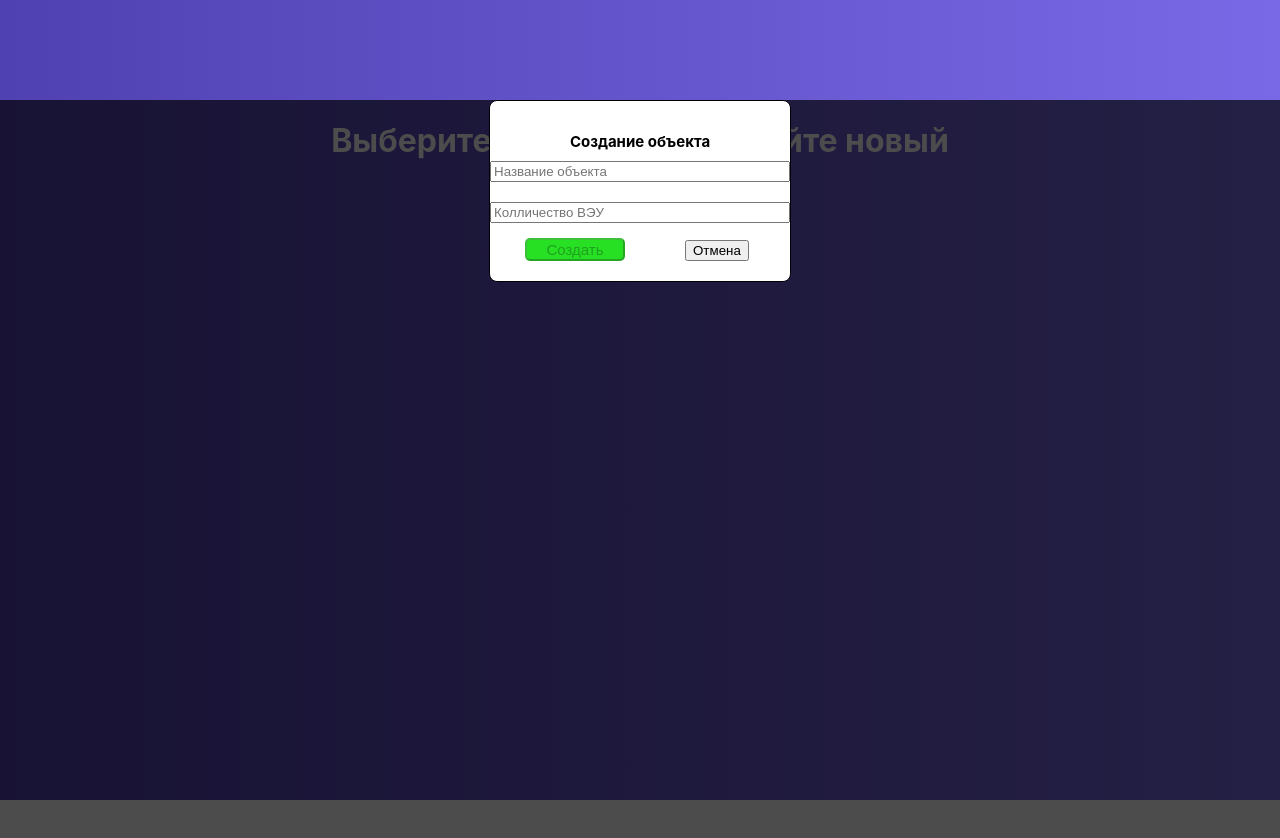
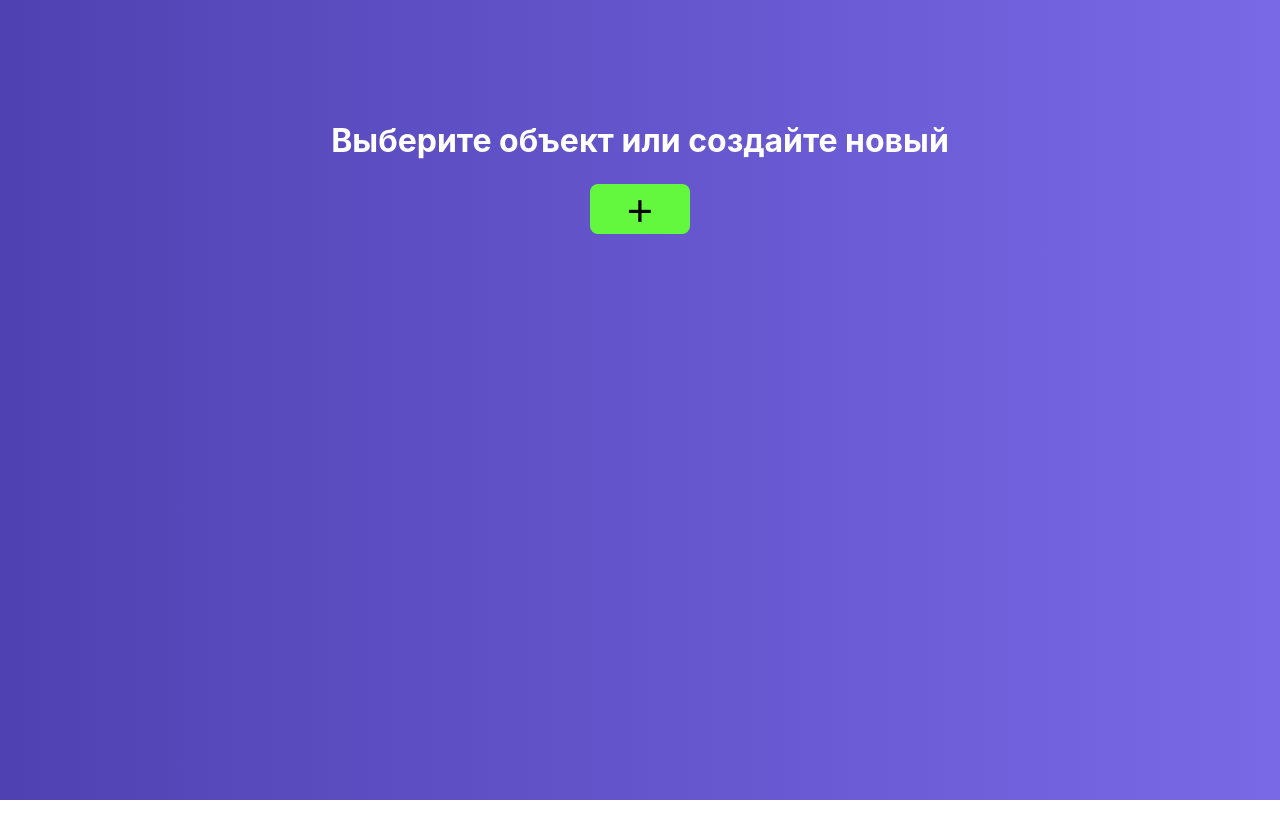
Before and after one commit to BogdanMarchukov/Ker_Geo, a React (Create React App) app: page / in a window 1280 px wide. Shown: the top 838 px of the page. Built offline with nearby package versions, Linux system fonts and the light colour scheme.

Commit message:
Finish to create Object

```diff
--- a/package.json
+++ b/package.json
@@ -9,6 +9,8 @@
     "react": "^16.13.1",
     "react-dom": "^16.13.1",
     "react-redux": "^7.2.1",
+    "react-router": "^5.2.0",
+    "react-router-dom": "^5.2.0",
     "react-scripts": "3.4.3",
     "redux": "^4.0.5",
     "redux-thunk": "^2.3.0"
--- a/src/components/createNewObject/createNewObject.js
+++ b/src/components/createNewObject/createNewObject.js
@@ -1,7 +1,8 @@
 import React, { Component } from 'react'
 import { connect } from 'react-redux'
 import classes from './CreateNewObject.module.css'
-import { CREATE_NEW_OBJECT } from '../../store/actions/actionTypes'
+import { CREATE_NEW_OBJECT, CLOSE_WINDOW } from '../../store/actions/actionTypes'
+
 
 class CreateNewObject extends Component {
 
@@ -9,24 +10,13 @@ class CreateNewObject extends Component {
         name: "",
         namber: 0,
         disabled: true,
-        cls: classes.background
 
     }
 
 
-    createHandler = () => {
-        console.log('test')
-    }
-
-    censelHandler = () => {
-        console.log("tect2")
-    }
-
     submitHandler = (event) => {
         event.preventDefault()
-        this.setState(
-            {cls:classes.none}
-        )
+        this.props.closeWindow()
     }
 
     HandlerNameObject = event => {
@@ -59,9 +49,9 @@ class CreateNewObject extends Component {
 
 
 
+        return (
 
-        return (
-            <div className = {this.state.cls}>
+            <div className = {this.props.none}>
                 <div className={classes.CreateNewObject}>
                     <h1>Создание объекта</h1>
                     <form onSubmit={this.submitHandler}>
@@ -89,6 +79,7 @@ class CreateNewObject extends Component {
                                 Создать
                         </button>
                             <button
+                                onClick={this.props.closeWindow}
                                 className={classes.censel}
 
                             >
@@ -102,11 +93,19 @@ class CreateNewObject extends Component {
     }
 }
 
+function mapStateToProps(state) {
+    return {
+        none: state.cls.none
+    }
+}
+
+
 function mapDispatchToProps(dispatch) {
     return {
-        onName: info => dispatch({ type: CREATE_NEW_OBJECT, info })
+        onName: info => dispatch({ type: CREATE_NEW_OBJECT, info }),
+        closeWindow: () => dispatch({type: CLOSE_WINDOW})
     }
 
 }
 
-export default connect(null, mapDispatchToProps)(CreateNewObject)
+export default connect(mapStateToProps, mapDispatchToProps)(CreateNewObject)
--- a/src/components/createNewObject/createNewObject.module.css
+++ b/src/components/createNewObject/createNewObject.module.css
@@ -8,6 +8,7 @@
     top: auto;
     background: #fff;
     border-radius: 8px;
+    z-index: 1000;
 }
 
 .CreateNewObject h1{
@@ -33,16 +34,3 @@
 .censel {
     margin-left: 60px;
 }
-
-.background {
-    width: 100%;
-    height: 100%;
-    background: rgba(0, 0, 0, .7);
-    display: flex;
-    justify-content: center;
-
-}
-
-.none {
-    display: none;
-}
--- a/src/containers/Veu/Veu.js
+++ b/src/containers/Veu/Veu.js
@@ -3,6 +3,7 @@ import classes from './Veu.module.css'
 import ObjectButton from '../../components/objectButton/ObjectButton'
 import { connect } from 'react-redux'
 import CreateNewObject from '../../components/CreateNewObject/CreateNewObject'
+import {CALL_MODEL_WINDOW} from '../../store/actions/actionTypes'
 
 
 class Veu extends Component {
@@ -13,17 +14,15 @@ class Veu extends Component {
 
 
 
-
     render() {
-
 
 
         return (
             <div className={classes.Veu}>
                 <h1>Выберите объект или создайте новый</h1>
                 <button
-                    className={classes.btn}
-                    onClick = {this.createWindow}
+                    className={this.props.btn_veu}
+                    onClick = {this.props.omWindowModal}
                 >
                     +
                  </button>
@@ -52,11 +51,18 @@ class Veu extends Component {
 
 function mapSatteToProps(state) {
     return {
-        veu: state.veu.veu
+        veu: state.veu.veu,
+        btn_veu:state.cls.btn
     }
 
 }
 
+function mapDispatchToProps(dispatch){
+    return {
+        omWindowModal: () => dispatch({type: CALL_MODEL_WINDOW })
+    }
+}
 
 
-export default connect(mapSatteToProps) (Veu)
+
+export default connect(mapSatteToProps, mapDispatchToProps) (Veu)
--- a/src/containers/Veu/Veu.module.css
+++ b/src/containers/Veu/Veu.module.css
@@ -7,15 +7,7 @@
     background: linear-gradient(90deg, #5041b2 0%, #7969e6 100%);
 }
 
-.btn {
-    width: 100px;
-    height: 50px;
-    font-size: 45px;
-    margin: 2px auto;
-    border-radius: 8px;
-    border: none;
-    background:#63f73e;
-}
+
 
 .Veu h1 {
     color: #fff;
--- a/src/index.css
+++ b/src/index.css
@@ -11,3 +11,27 @@ code {
   font-family: source-code-pro, Menlo, Monaco, Consolas, 'Courier New',
     monospace;
 }
+
+.none {
+  display: none;
+}
+
+.background_createNewObject {
+  width: 100%;
+  height: 100%;
+  background: rgba(0, 0, 0, .7);
+  display: flex;
+  justify-content: center;
+
+}
+
+.btn_veu {
+  width: 100px;
+  height: 50px;
+  font-size: 45px;
+  margin: 2px auto;
+  border-radius: 8px;
+  border: none;
+  background:#63f73e;
+  z-index: 100;
+}
--- a/src/index.js
+++ b/src/index.js
@@ -7,6 +7,7 @@ import {createStore, compose, applyMiddleware} from 'redux'
 import rootReducer from './store/reducers/rootReducer'
 import {Provider} from 'react-redux'
 import thunk from 'redux-thunk'
+import {BrowserRouter} from 'react-router-dom'
 
 
 const composeEnhancers =
@@ -28,7 +29,9 @@ const composeEnhancers =
 ReactDOM.render(
 
     <Provider store = {store}>
-      <App />
+      <BrowserRouter>
+        <App />
+      </BrowserRouter>
      </Provider>,
   document.getElementById('root')
 );
--- a/src/store/actions/actionTypes.js
+++ b/src/store/actions/actionTypes.js
@@ -1 +1,3 @@
 export const CREATE_NEW_OBJECT = "CREATE_NEW_OBJECT"
+export const CALL_MODEL_WINDOW = 'CALL_MODEL_WINDOW'
+export const CLOSE_WINDOW = 'CLOSE_WINDOW'
--- /dev/null
+++ b/src/store/reducers/clsReducer.js
@@ -0,0 +1,24 @@
+
+const initialState = {
+    none : 'none',
+    btn : 'btn_veu'
+}
+
+export default function clsReducer (state = initialState, action) {
+    switch(action.type) {
+        case 'CALL_MODEL_WINDOW' :
+            return {
+                none: 'background_createNewObject',
+                btn: 'none'
+            }
+        case 'CLOSE_WINDOW' :
+            return {
+                none : 'none',
+                btn : 'btn_veu'
+            }
+
+        default:
+            return state
+    }
+
+}
--- a/src/store/reducers/rootReducer.js
+++ b/src/store/reducers/rootReducer.js
@@ -1,6 +1,8 @@
 import {combineReducers} from 'redux'
 import veuReducer from '../reducers/veu'
+import clsReducer from '../reducers/clsReducer'
 
 export default combineReducers({
-    veu: veuReducer
+    veu: veuReducer,
+    cls: clsReducer
 })
```
Also changed, not shown: 1 other file (tests, documents, lock files or other folders).
